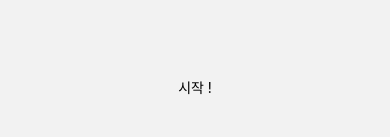
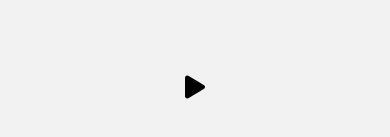
Before and after one commit to haeyoon706/hiking-tracker, a React Native app in the folder upper/: screen / in a window 390 px wide. Shown: the part 367-504 px from the top of the page. Built offline with nearby package versions, Linux system fonts and the light colour scheme.

Commit message:
➕ react-native-vector-icons 추가 및 세팅

```diff
--- a/upper/package.json
+++ b/upper/package.json
@@ -15,7 +15,8 @@
     "react": "18.2.0",
     "react-native": "0.73.6",
     "react-native-safe-area-context": "^4.9.0",
-    "react-native-screens": "^3.30.1"
+    "react-native-screens": "^3.30.1",
+    "react-native-vector-icons": "^10.0.3"
   },
   "devDependencies": {
     "@babel/core": "^7.20.0",
@@ -26,6 +27,7 @@
     "@react-native/metro-config": "0.73.5",
     "@react-native/typescript-config": "0.73.1",
     "@types/react": "^18.2.6",
+    "@types/react-native-vector-icons": "^6.4.18",
     "@types/react-test-renderer": "^18.0.0",
     "babel-jest": "^29.6.3",
     "eslint": "^8.19.0",
--- a/upper/screens/Main.tsx
+++ b/upper/screens/Main.tsx
@@ -1,6 +1,7 @@
 import React from 'react';
-import {Pressable, StyleSheet, Text, View} from 'react-native';
+import {Pressable, StyleSheet, View} from 'react-native';
 import {NavigationProp, ParamListBase} from '@react-navigation/native';
+import Icon from 'react-native-vector-icons/Ionicons';
 
 function Main(props: MainProps) {
   const {navigation} = props;
@@ -12,7 +13,7 @@
   return (
     <View style={styles.container}>
       <Pressable onPress={startHikingHandler}>
-        <Text>시작 !</Text>
+        <Icon name="play" size={32} />
       </Pressable>
     </View>
   );
```
Also changed, not shown: 6 other files (tests, documents, lock files or other folders).
